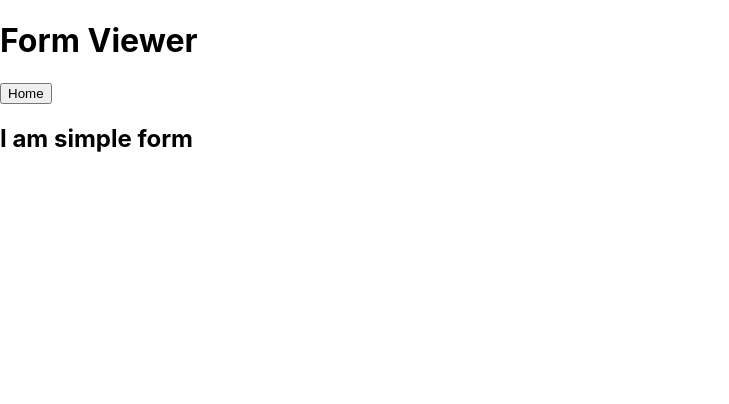
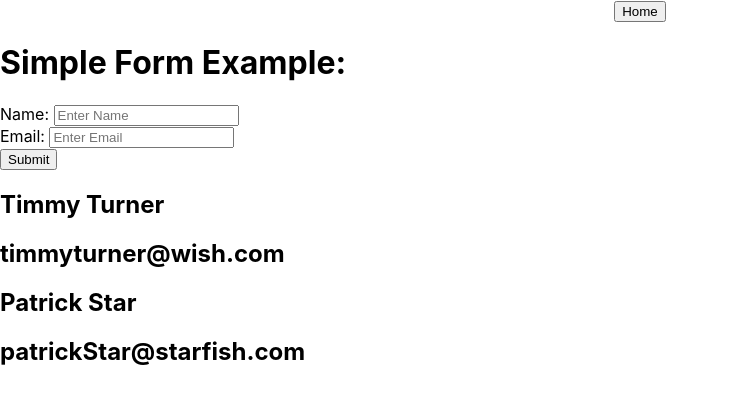
Before and after one commit to LuiCoro/octo-form, a React (Create React App) app in the folder form/: page /simple-form in a window 1280 px wide. Shown: the top 404 px of the page, without its empty margins (0-729 px from the left). Built offline with nearby package versions, Linux system fonts and the light colour scheme.

Commit message:
'Completed' * SimpleForm.js is completed along with notes that describe more or less in detail what we did.

```diff
--- a/form/src/App.css
+++ b/form/src/App.css
@@ -36,3 +36,8 @@
     transform: rotate(360deg);
   }
 }
+
+.navbar{
+  display: flex;
+  justify-content: center;
+}
--- a/form/src/App.js
+++ b/form/src/App.js
@@ -1,5 +1,6 @@
 import React from 'react';
 import {Route} from 'react-router-dom'
+import './App.css'
 
 //NavBar
 import NavBar from "./Components/NavBar/NavBar";
--- a/form/src/Components/NavBar/NavBar.js
+++ b/form/src/Components/NavBar/NavBar.js
@@ -3,10 +3,7 @@ import {Link} from 'react-router-dom'
 
 const NavBar = () => {
     return (
-        <div>
-            <h1>
-                Form Viewer
-            </h1>
+        <div className='navbar'>
             <Link exact to='/'>
                 <button>Home</button>
             </Link>
--- a/form/src/Components/SimpleForm/SimpleForm.js
+++ b/form/src/Components/SimpleForm/SimpleForm.js
@@ -1,13 +1,85 @@
-import React from 'react'
+import React, {useState} from 'react'
+
+const initalFormValues = {
+    name: '',
+    email: '',
+}
+
+const Data = [{
+    name: 'Timmy Turner',
+    email: 'timmyturner@wish.com'
+}, {
+    name: 'Patrick Star',
+    email: 'patrickStar@starfish.com'
+}]
 
 const SimpleForm = () => {
+    const [users, setUsers] = useState(Data)
+    const [formValues, setFormValues] = useState(initalFormValues)
+
+    //We are always gonna have a onchange handler you can call it anything as well!
+    const onChange = (evt) => {
+        //This is where we connect what ever we type in the input to our state
+        //The { name, value } are common so remember it!
+        //We set { name, value } to are 'target' which is basically our inputs (if i fill out email input it focuses on email input)
+        const {name, value} = evt.target
+        //Here We set the form values to keep all the data it has plus add in our new one with there values
+        setFormValues({...formValues, [name]: value})
+    }
+
+    //We are also always gonna have a onSubmit handler you can also call this anything!
+    const onSubmit = (evt) => {
+        //preventDefault() stops the button from automatically refreshing the page!
+        evt.preventDefault()
+
+        //Here we create a new user so what ever we typed gets add to state
+        //This means our newuser is basically a add-on to our user list along with its values in form
+        const newUser = [...users, formValues]
+        //We are adding our new user to state here
+        setUsers(newUser)
+        //This resets the page
+        setFormValues(initalFormValues)
+    }
+
     return (
         <div>
-            <h2>
-                I am simple form
-            </h2>
+            <h1>Simple Form Example:</h1>
+            {/*We call our onSubmit handler here at form tag */}
+            <form onSubmit={onSubmit}>
+                <label>
+                    {/*By default all our inputs should always have there type and name filled out first! */}
+                    Name: <input value={formValues.name} type="text" name="name" placeholder='Enter Name'
+                                 onChange={onChange}/>
+                </label>
+
+                <br/>
+
+                <label>
+                    {/*You get the values from state! */}
+                    Email: <input value={formValues.email} type="email" name="email" placeholder="Enter Email"
+                                  onChange={onChange}/>  {/*As you can see we call our onChange arrow function down here! */}
+                </label>
+
+                <br/>
+
+                <button>Submit</button>
+            </form>
+
+            <div>
+                {
+                    users.map(person => {
+                        return (
+                            <div key={person.email}>
+                                <h2>{person.name}</h2>
+                                <h2>{person.email}</h2>
+                            </div>
+                        )
+                    })
+                }
+            </div>
         </div>
     )
 }
 
+
 export default SimpleForm
```
